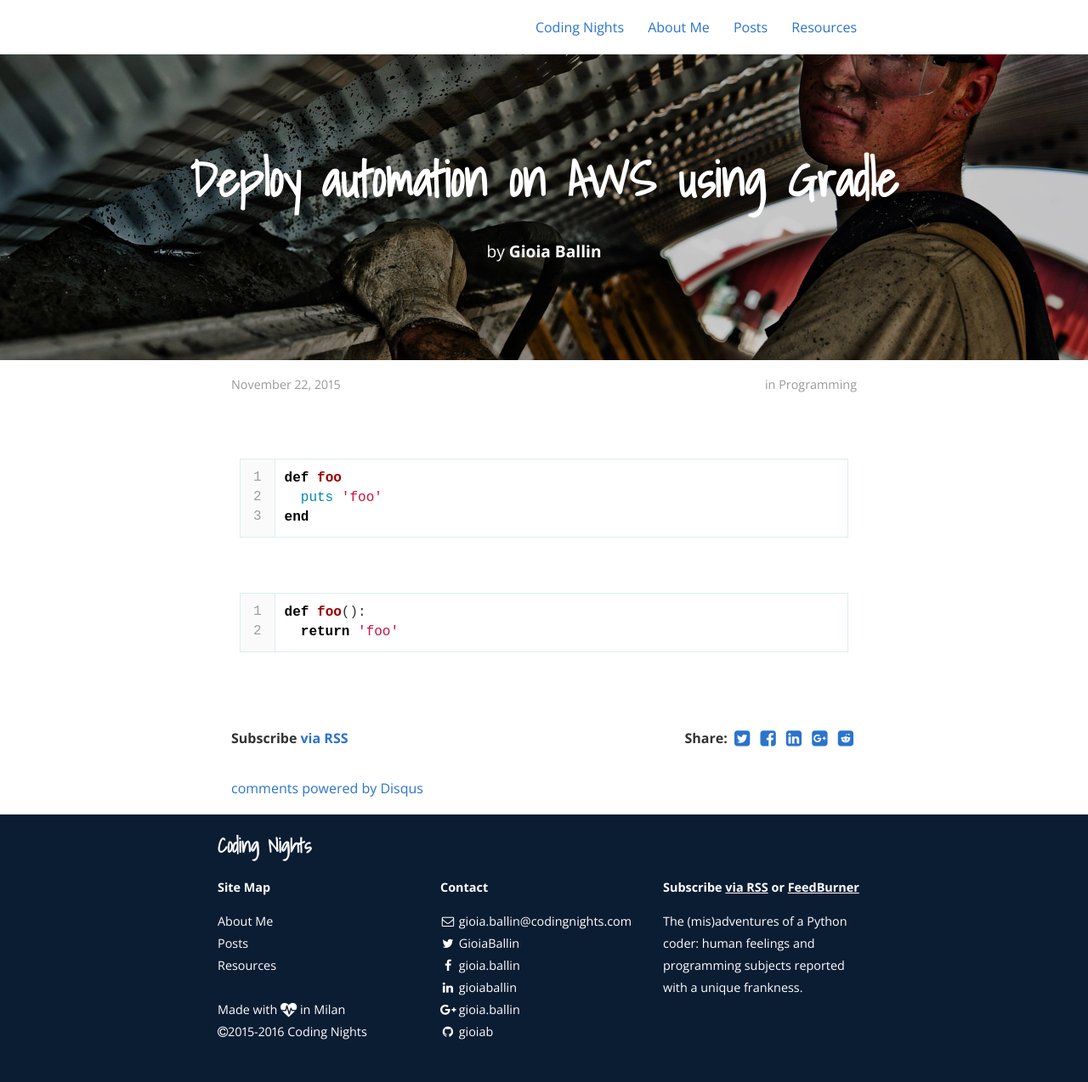
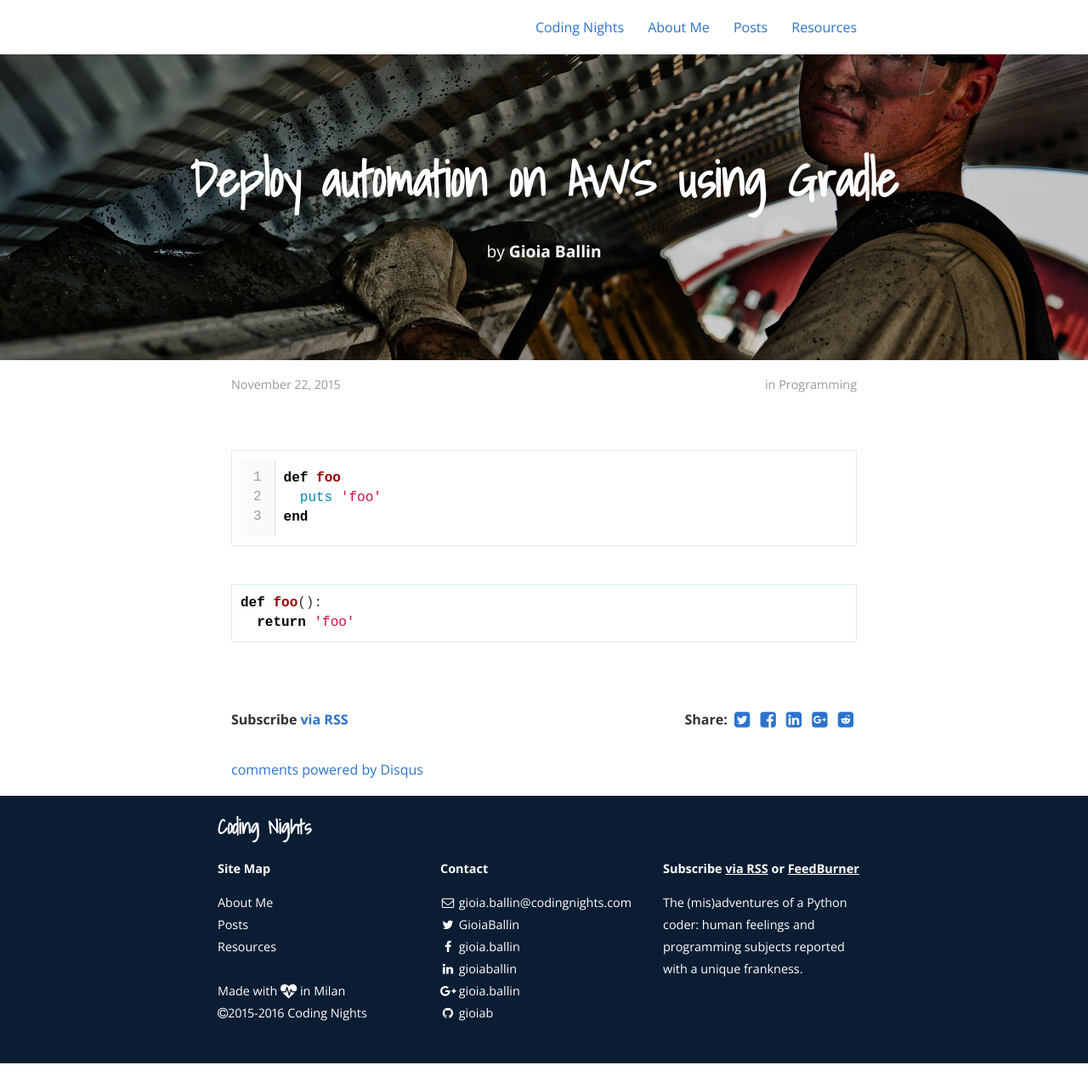
Before and after one commit to gioiab/gioiab.github.io, a Jekyll site: the page built from _posts/2015-12-19-deploy-automation-on-aws-using-gradle.markdown, in a window 1280 px wide. Shown: the whole page at 85% size. Built offline with Jekyll 4.4.1, drawn with Linux system fonts in a browser that asks for light colours; nearby versions of some CDN libraries; comment, search, counter and statistics services are not loaded; after the commit the page ends 1252 px from its top, so only the background shows below that.

Commit message:
Re-styled syntax highlighting.

```diff
--- a/_config.yml
+++ b/_config.yml
@@ -30,7 +30,6 @@ markdown: kramdown
 paginate: 5
 paginate_path: "/page:num/"
 inter_post_navigation: false
-# highlightjs_theme: "monokai_sublime"
 
 # Permalinks settings
 permalink: /:title/
--- a/_posts/2015-12-19-deploy-automation-on-aws-using-gradle.markdown
+++ b/_posts/2015-12-19-deploy-automation-on-aws-using-gradle.markdown
@@ -9,14 +9,14 @@ cover:  "/assets/worker.jpg"
 ---
 
 
-{% highlight ruby linenos=table %}
+{% highlight ruby linenos %}
 def foo
   puts 'foo'
 end
 {% endhighlight %}
 
 
-{% highlight python linenos %}
+{% highlight python %}
 def foo():
   return 'foo'
 {% endhighlight %}
--- a/_sass/base/_code.scss
+++ b/_sass/base/_code.scss
@@ -1,13 +1,10 @@
 .highlight {
   margin: 2em 0 2.8em;
+  border: 1px solid #dee;
 
   table, tbody {
     display: block;
-    width: 100%
-  }
-
-  td {
-    border: 1px solid #dee;
+    width: 100%;
   }
 
   tr {
@@ -61,18 +58,3 @@ a code {
   margin: 0 -1px;
   padding: 3px 10px;
 }
-
-.ArgumentSpec {
-  background: lighten($text-highlight, 3%);
-  padding: 1em 2em;
-  list-style-type: none;
-  line-height: 190%;
-  border-radius: 8px;
-  border: solid 1px $light-border;
-  margin: 2.5em 0 1.5em;
-
-  li strong { padding-left: 0; }
-  li code {
-    background: rgba(255, 255, 255, 0.5);
-  }
-}
```
Also changed, not shown: README.md.
